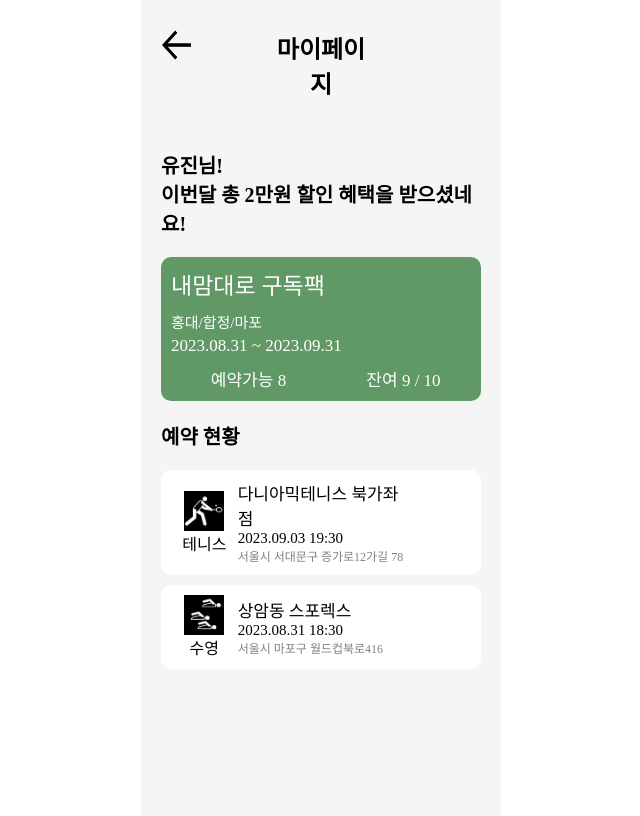
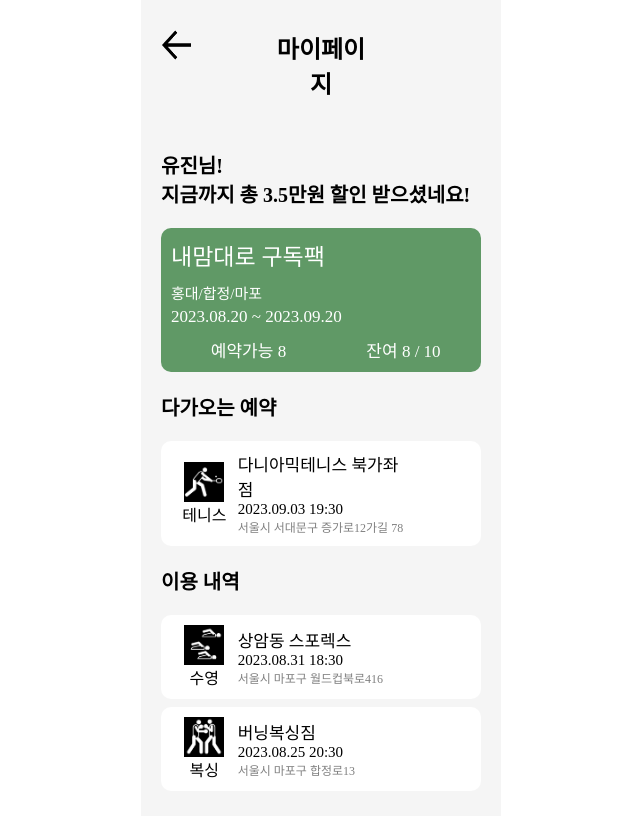
Before and after one commit to 4tar1p/4tar1p-frontend, a React (Create React App) app: page /mypage in a window 1280 px wide. Shown: the top 816 px of the page, without its empty margins (319-959 px from the left). Built offline with nearby package versions, Linux system fonts and the light colour scheme; a web font is replaced by a local one.

Commit message:
[fix] 데이터 수정

```diff
--- a/src/features/buying/buying.js
+++ b/src/features/buying/buying.js
@@ -65,8 +65,8 @@ const initialState = {
     //   name: '클라이밍',
     //   imgSrc: '/sports/climbing.png',
     //   price: 30000,
-    // // price: '30,000',
-    // cnt : 0
+    //   // price: '30,000',
+    //   cnt: 0,
     // },
   ],
 };
--- a/src/pages/BuyingCompletion.js
+++ b/src/pages/BuyingCompletion.js
@@ -15,7 +15,7 @@ const BuyingCompletion = () => {
     <div className="page">
       <div className="buying_completion_wrapper">
         <div className="buying_completion_title">{`구독이 완료되었습니다.`}</div>
-        <div className="buying_completion_title">{`2만원 절약하셨네요!💸`}</div>
+        <div className="buying_completion_title">{`3.5만원 절약하셨네요!💸`}</div>
         <RadiusRect
           backgroundColor="#609966"
           color="white"
--- a/src/pages/MyPage.js
+++ b/src/pages/MyPage.js
@@ -5,50 +5,12 @@ import { useDispatch } from 'react-redux';
 import Header from 'components/Header';
 import RadiusRect from 'components/RadiusRect';
 
-const History = () => {
-  return (
-    <div>
-      <RadiusRect width="100%">
-        <div className="history_wrapper">
-          <div className="history_img_wrapper">
-            <img className="history_img" src="sports/tennis.png"></img>
-            <div>테니스</div>
-          </div>
-          <div>
-            <div style={{ fontSize: '17px' }}>다니아믹테니스 북가좌점</div>
-            <div style={{ fontSize: '15px' }}>2023.09.03 19:30</div>
-            <div style={{ color: 'grey', fontSize: '12px' }}>
-              서울시 서대문구 증가로12가길 78
-            </div>
-          </div>
-        </div>
-      </RadiusRect>
-      <div style={{ margin: '10px 0' }} />
-      <RadiusRect width="100%">
-        <div className="history_wrapper">
-          <div className="history_img_wrapper">
-            <img className="history_img" src="sports/swimming.png"></img>
-            <div>수영</div>
-          </div>
-          <div>
-            <div style={{ fontSize: '17px' }}>상암동 스포렉스</div>
-            <div style={{ fontSize: '15px' }}>2023.08.31 18:30</div>
-            <div style={{ color: 'grey', fontSize: '12px' }}>
-              서울시 마포구 월드컵북로416
-            </div>
-          </div>
-          <div></div>
-        </div>
-      </RadiusRect>
-    </div>
-  );
-};
 const MyPage = () => {
   return (
     <div className="page">
       <Header title="마이페이지" />
       <div className="mypage_wrapper">
-        <div className="home_title">{`유진님!\n이번달 총 2만원 할인 혜택을 받으셨네요!`}</div>
+        <div className="home_title">{`유진님!\n지금까지 총 3.5만원 할인 받으셨네요!`}</div>
         <RadiusRect
           backgroundColor="#609966"
           color="white"
@@ -64,7 +26,7 @@ const MyPage = () => {
               홍대/합정/마포
             </div>
             <div style={{ fontSize: '17px', marginBottom: '10px' }}>
-              2023.08.31 ~ 2023.09.31
+              2023.08.20 ~ 2023.09.20
             </div>
             <div
               style={{
@@ -76,14 +38,62 @@ const MyPage = () => {
                 예약가능 8{' '}
               </div>
               <div style={{ fontSize: '17px', textAlign: 'center' }}>
-                잔여 9 / 10{' '}
+                잔여 8 / 10{' '}
               </div>
             </div>
           </div>
         </RadiusRect>
 
-        <div className="home_title">예약 현황</div>
-        {<History></History>}
+        <div className="home_title">다가오는 예약</div>
+        <RadiusRect width="100%">
+          <div className="history_wrapper">
+            <div className="history_img_wrapper">
+              <img className="history_img" src="sports/tennis.png"></img>
+              <div>테니스</div>
+            </div>
+            <div>
+              <div style={{ fontSize: '17px' }}>다니아믹테니스 북가좌점</div>
+              <div style={{ fontSize: '15px' }}>2023.09.03 19:30</div>
+              <div style={{ color: 'grey', fontSize: '12px' }}>
+                서울시 서대문구 증가로12가길 78
+              </div>
+            </div>
+          </div>
+        </RadiusRect>
+        <div className="home_title">이용 내역</div>
+        <RadiusRect width="100%">
+          <div className="history_wrapper">
+            <div className="history_img_wrapper">
+              <img className="history_img" src="sports/swimming.png"></img>
+              <div>수영</div>
+            </div>
+            <div>
+              <div style={{ fontSize: '17px' }}>상암동 스포렉스</div>
+              <div style={{ fontSize: '15px' }}>2023.08.31 18:30</div>
+              <div style={{ color: 'grey', fontSize: '12px' }}>
+                서울시 마포구 월드컵북로416
+              </div>
+            </div>
+            <div></div>
+          </div>
+        </RadiusRect>
+        <div style={{ margin: '8px' }} />
+        <RadiusRect width="100%">
+          <div className="history_wrapper">
+            <div className="history_img_wrapper">
+              <img className="history_img" src="sports/boxing.png"></img>
+              <div>복싱</div>
+            </div>
+            <div>
+              <div style={{ fontSize: '17px' }}>버닝복싱짐</div>
+              <div style={{ fontSize: '15px' }}>2023.08.25 20:30</div>
+              <div style={{ color: 'grey', fontSize: '12px' }}>
+                서울시 마포구 합정로13
+              </div>
+            </div>
+            <div></div>
+          </div>
+        </RadiusRect>
       </div>
     </div>
   );
```
